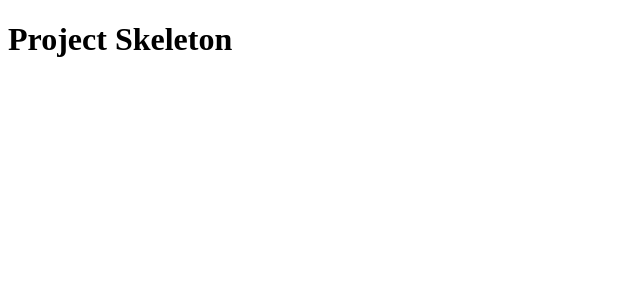
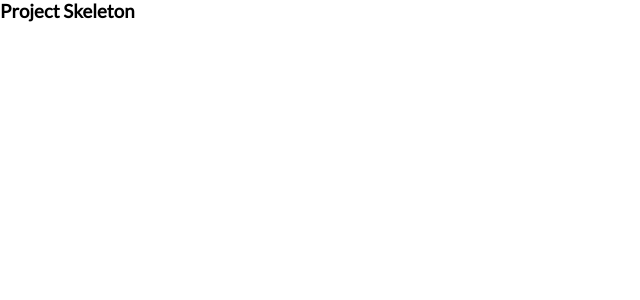
Before and after one commit to alifsiregar/responsive-menu-bar, a React (Create React App) app: page / in a window 1280 px wide. Shown: the top 300 px of the page, without its empty margins (0-640 px from the left). Built offline with nearby package versions, Linux system fonts and the light colour scheme.

Commit message:
add global styles

```diff
--- a/src/App.tsx
+++ b/src/App.tsx
@@ -1,12 +1,14 @@
 import React from 'react';
+import { GlobalStyles } from './Styles.js';
 
 function App(): JSX.Element {
   return (
-    <div>
-      <h1>
+    <>
+      <GlobalStyles />
+      <h3>
         Project Skeleton
-      </h1>
-    </div>
+      </h3>
+    </>
   );
 }
 
--- /dev/null
+++ b/src/Styles.js
@@ -0,0 +1,10 @@
+import { createGlobalStyle } from 'styled-components';
+
+export const GlobalStyles = createGlobalStyle`
+    * {
+        @import url('https://fonts.googleapis.com/css2?family=Lato&display=swap');
+        font-family: 'Lato', sans-serif;
+        margin: 0;
+        padding: 0;
+    }
+`;
```
